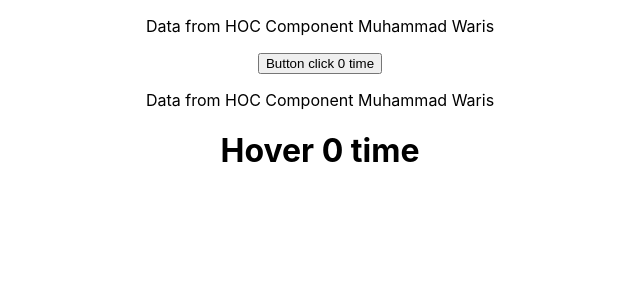
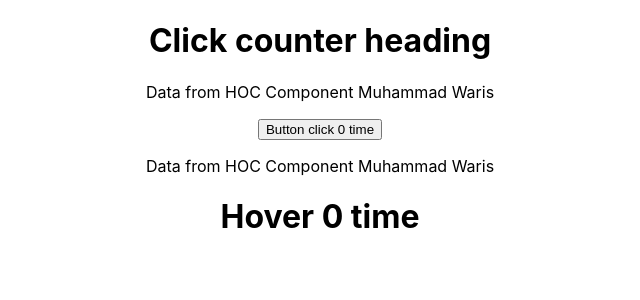
Before and after one commit to wariszargardev/React-Learning-2022, a React (Create React App) app: page / in a window 1280 px wide. Shown: the top 300 px of the page, without its empty margins (320-960 px from the left). Built offline with nearby package versions, Linux system fonts and the light colour scheme.

Commit message:
passing extar props from calling component and fix the issue

```diff
--- a/src/App.js
+++ b/src/App.js
@@ -6,7 +6,7 @@ import HoverCounter from "./component/HoverCounter";
 function App() {
     return (
         <div className="App">
-            <ClickCounter/>
+            <ClickCounter heading={'Click counter heading'}/>
             <HoverCounter/>
         </div>
     );
--- a/src/component/ClickCounter.js
+++ b/src/component/ClickCounter.js
@@ -1,8 +1,10 @@
 import WithCounter from "./HOC/WithCounter";
 const ClickCounter = (props) => {
     const {name, incrementCount, counter} = props
+    const incrementBy = 10;
     return (
         <div>
+            <h1>{props.heading}</h1>
             <p>Data from HOC Component {name}</p>
             <button onClick={incrementCount}>Button click {counter} time</button>
         </div>
--- a/src/component/HOC/WithCounter.js
+++ b/src/component/HOC/WithCounter.js
@@ -1,7 +1,7 @@
 import {useState} from "react";
 
 const WithCounter = (WrappedComponent) =>{
-    const ComposeComponent = () =>{
+    const ComposeComponent = (props) =>{
 
         const [counter, setCounter] = useState(0)
         const incrementCount = ()=>{
@@ -9,7 +9,13 @@ const WithCounter = (WrappedComponent) =>{
         }
 
         return(
-            <WrappedComponent name={"Muhammad Waris"} counter={counter} incrementCount={incrementCount} />
+            <WrappedComponent
+                name={"Muhammad Waris"}
+                counter={counter}
+                incrementCount={incrementCount}
+                {...props}
+                // If any of component pass extra props then these props must past to it otherwise it will not appear to specific component
+                />
         )
     }
     return ComposeComponent
```
